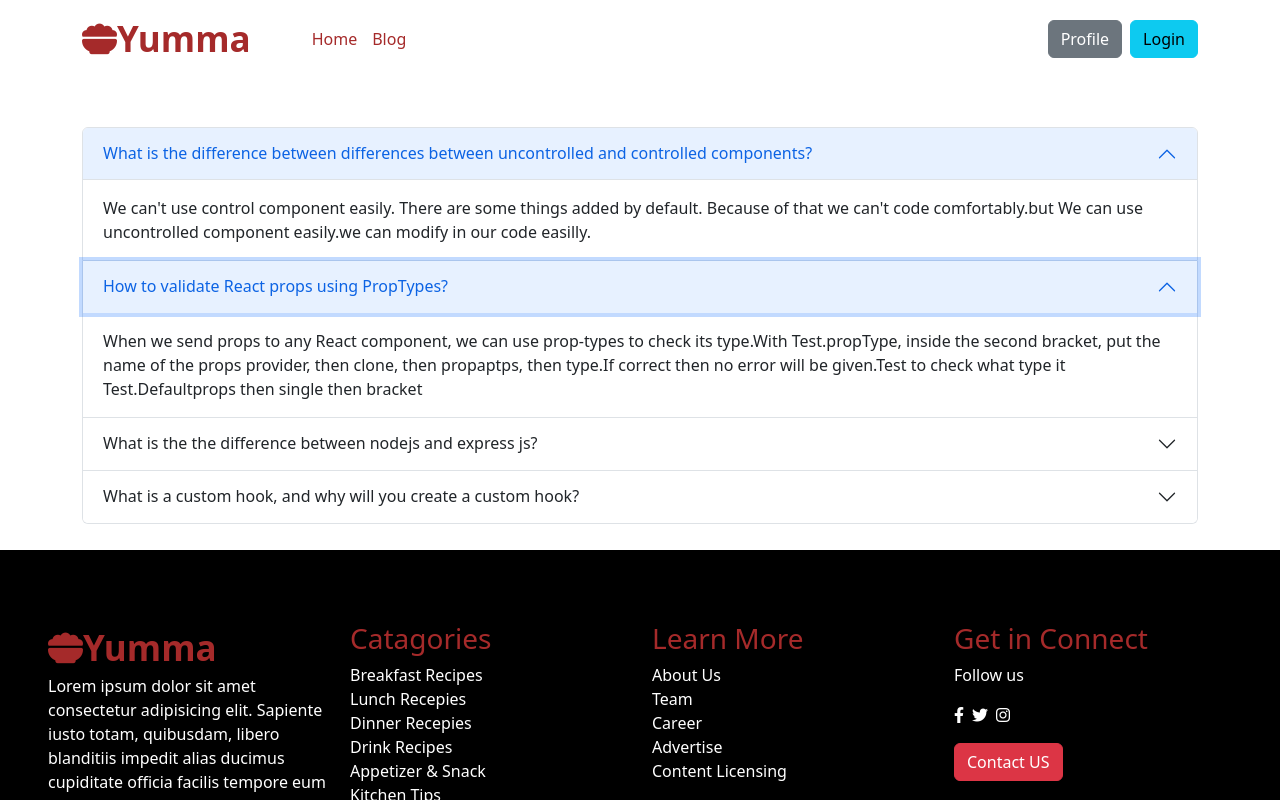
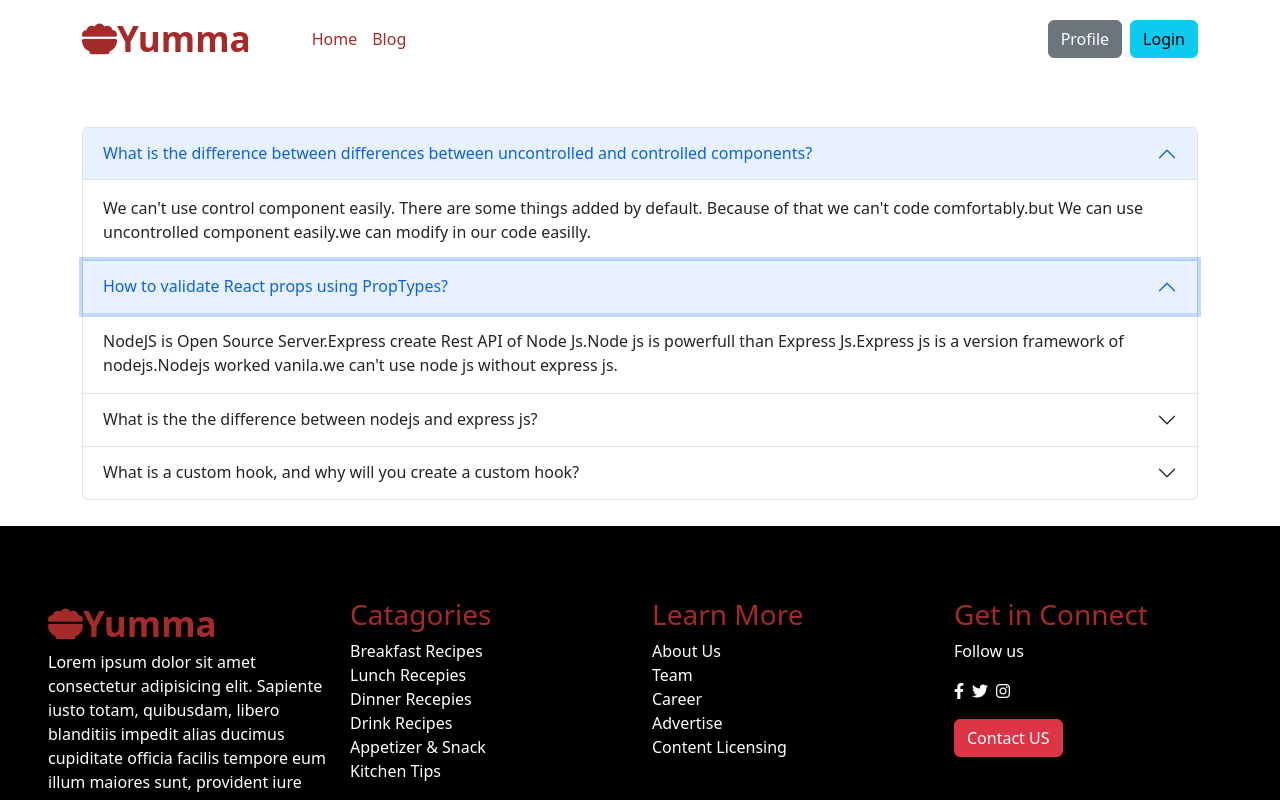
Before and after one commit to Tasniasamia/Assignment_10_client, a React (Vite) app: page /Blog in a window 1280 px wide. Both pictures are taken after a click on the button "How to validate React props using PropTypes?". Shown: the top 800 px of the page. Built offline with nearby package versions, Linux system fonts and the light colour scheme.

Commit message:
blogchange

```diff
--- a/src/Component/Pages/Home/Home/Blog/Blog.jsx
+++ b/src/Component/Pages/Home/Home/Blog/Blog.jsx
@@ -27,7 +27,7 @@ const Blog = () => {
     </h2>
     <div id="panelsStayOpen-collapseTwo" class="accordion-collapse collapse" aria-labelledby="panelsStayOpen-headingTwo">
       <div class="accordion-body">
-      When we send props to any React component, we can use prop-types to check its type.With Test.propType, inside the second bracket, put the name of the props provider, then clone, then propaptps, then type.If correct then no error will be given.Test to check what type it Test.Defaultprops then single then bracket
+      NodeJS  is Open Source Server.Express create Rest API of Node Js.Node js is powerfull than Express Js.Express js is a version framework of nodejs.Nodejs worked vanila.we can't use node js without express js.
 
 
       </div>
```
